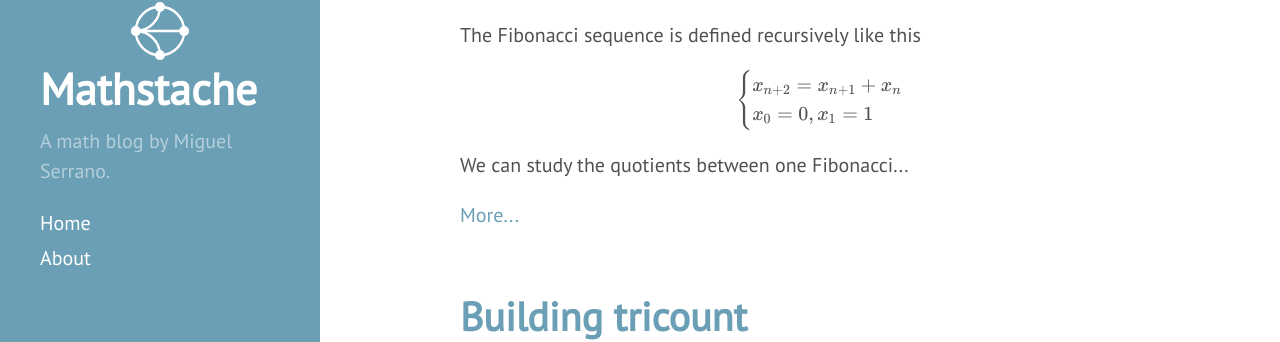
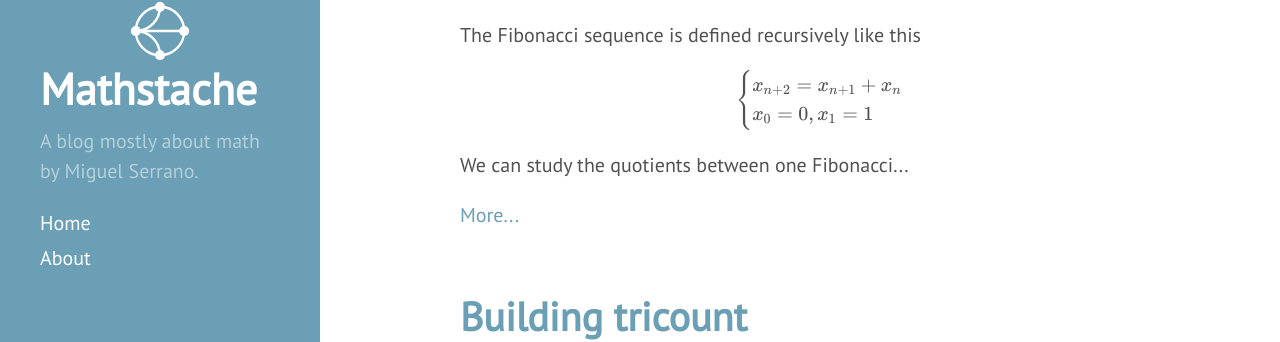
Before and after one commit to homomorfismo/blog, a Jekyll site: the page built from index.html, in a window 1280 px wide. Shown: the part 431-773 px from the top of the page. Built offline with Jekyll 4.4.1, drawn with Linux system fonts in a browser that asks for light colours; nearby versions of some CDN libraries; the list of posts is cut into pages by our own code.

Commit message:
Update _config.yml

```diff
--- a/_config.yml
+++ b/_config.yml
@@ -10,7 +10,7 @@ permalink:        pretty
 
 # Setup
 title:            Mathstache
-description:      'A math blog by Miguel Serrano.'
+description:      'A blog mostly about math by Miguel Serrano.'
 logo:             https://mathstache.com/public/logo/dark.png
 url:              https://mathstache.com
 
```
